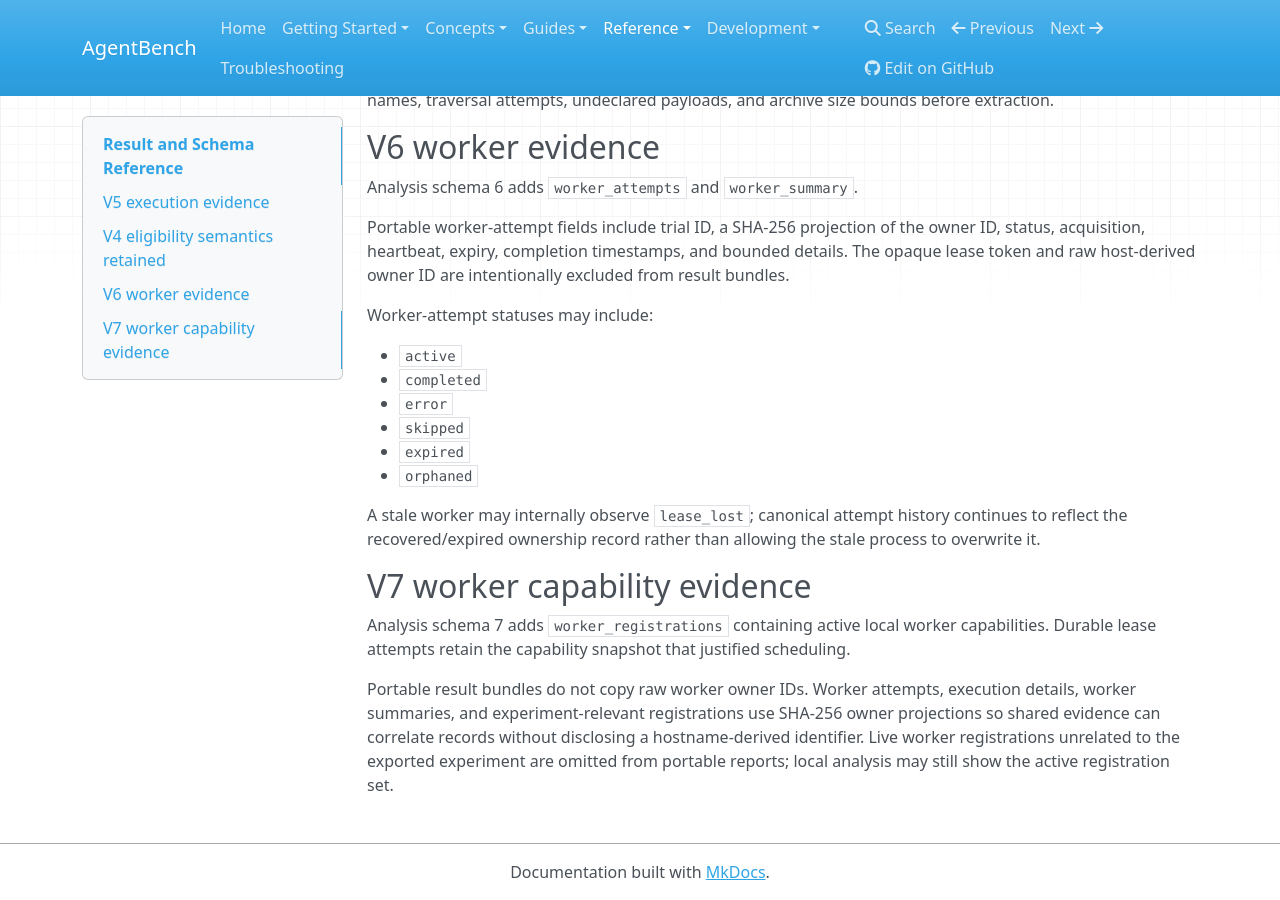
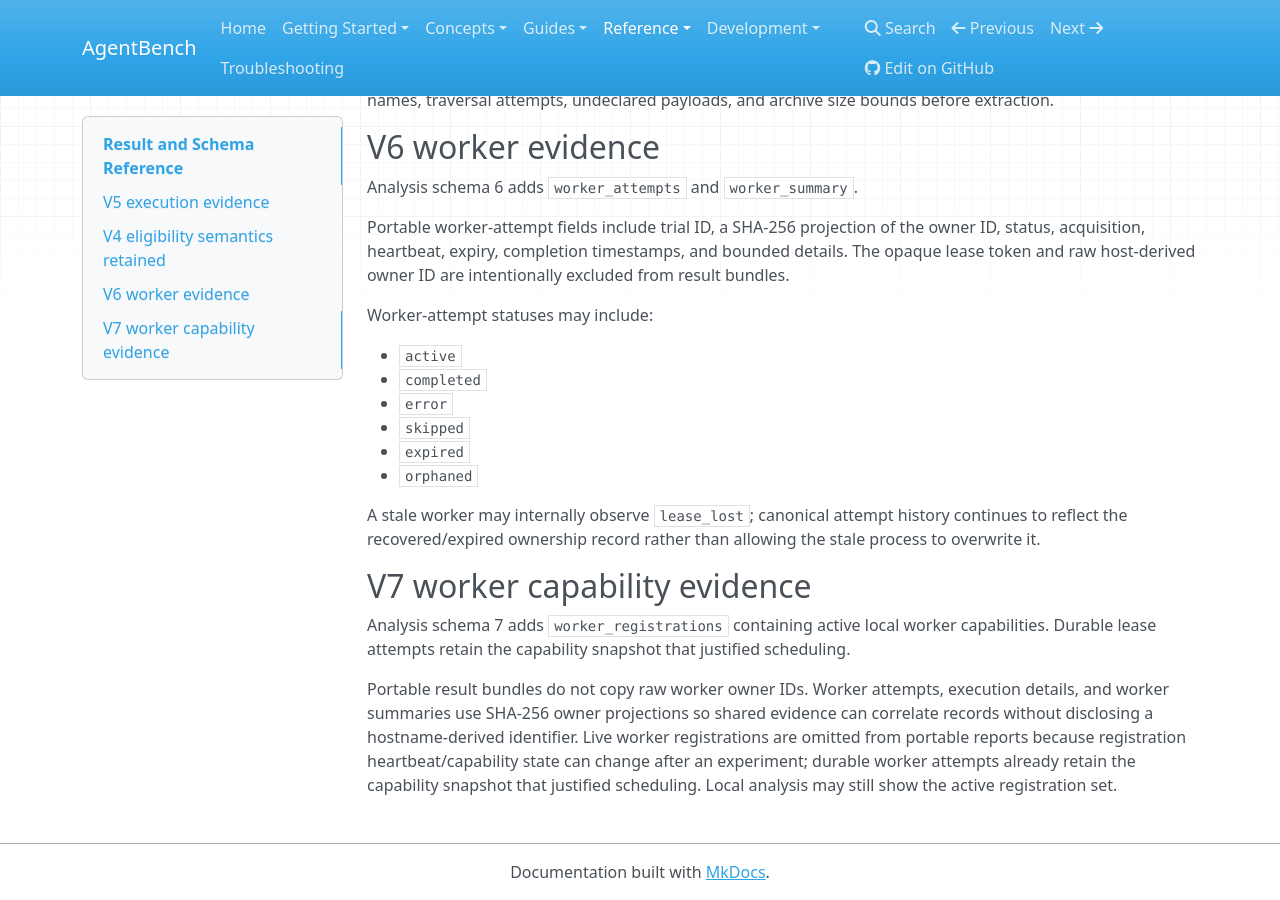
Before and after one commit to takahashijake/AgentBench, an MkDocs documentation site: the page built from docs/reference/result-schema.md, in a window 1280 px wide and 900 px high, scrolled down 859 px. Built offline with MkDocs 1.6.1, drawn with Linux system fonts in a browser that asks for light colours; nearby versions of some CDN libraries.

Commit message:
Clarify immutable portable worker registration semantics

```diff
--- a/docs/reference/result-schema.md
+++ b/docs/reference/result-schema.md
@@ -74,8 +74,9 @@ capabilities. Durable lease attempts retain the capability snapshot that
 justified scheduling.
 
 Portable result bundles do not copy raw worker owner IDs. Worker attempts,
-execution details, worker summaries, and experiment-relevant registrations use
-SHA-256 owner projections so shared evidence can correlate records without
-disclosing a hostname-derived identifier. Live worker registrations unrelated to
-the exported experiment are omitted from portable reports; local analysis may
-still show the active registration set.
+execution details, and worker summaries use SHA-256 owner projections so shared
+evidence can correlate records without disclosing a hostname-derived identifier.
+Live worker registrations are omitted from portable reports because registration
+heartbeat/capability state can change after an experiment; durable worker attempts
+already retain the capability snapshot that justified scheduling. Local analysis
+may still show the active registration set.
```
